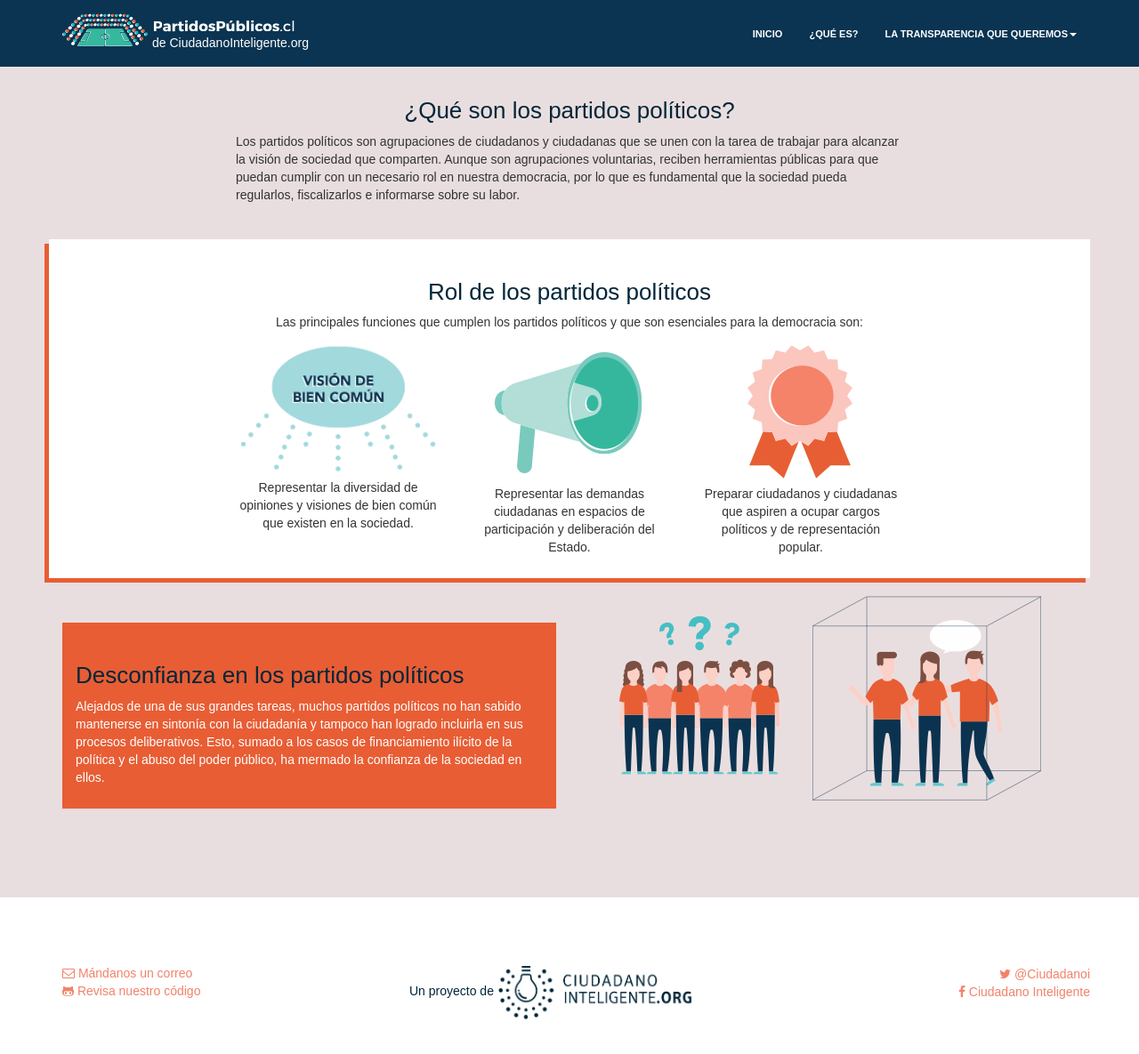
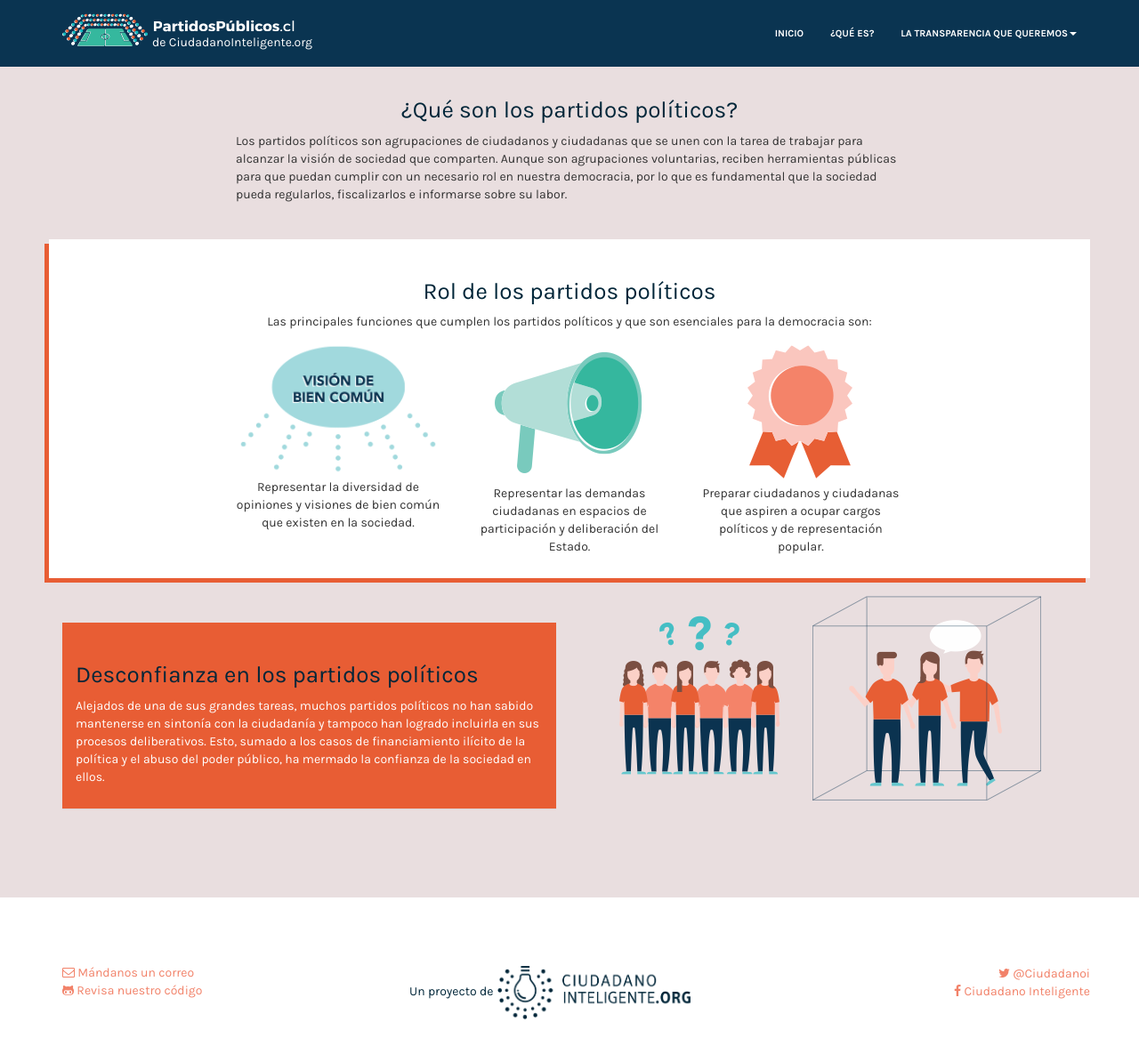
Before and after one commit to ciudadanointeligente/partidos-lanzamiento, a Jekyll site: the page built from partidos-politicos.html, in a window 1280 px wide and 1207 px high. Shown: the top 1185 px of the window at 89% size. Built offline with Jekyll 4.4.1, drawn with Linux system fonts in a browser that asks for light colours; nearby versions of some CDN libraries.

Commit message:
Se actualiza fuente

```diff
--- a/_includes/head.html
+++ b/_includes/head.html
@@ -19,8 +19,7 @@
   <!-- css -->
   <link rel="stylesheet" href="//maxcdn.bootstrapcdn.com/bootstrap/3.3.5/css/bootstrap.min.css">
   <link rel="stylesheet" href="{{ "/css/main.css" | prepend: site.baseurl }}">
-  <link href='http://fonts.googleapis.com/css?family=Montserrat:400,700' rel='stylesheet' type='text/css'>
-  <link href='http://fonts.googleapis.com/css?family=Open+Sans:400,300,700' rel='stylesheet' type='text/css'>
+  <link href='https://fonts.googleapis.com/css?family=Karla:400,700' rel='stylesheet' type='text/css'>
   <link rel="stylesheet" href="//maxcdn.bootstrapcdn.com/font-awesome/4.3.0/css/font-awesome.min.css">
 
   <!-- js -->
```
